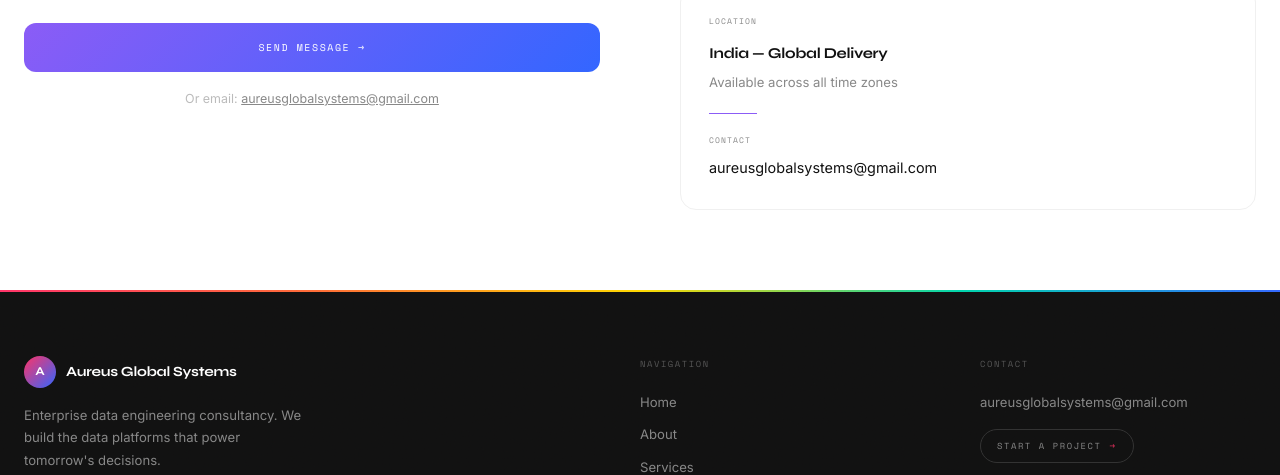
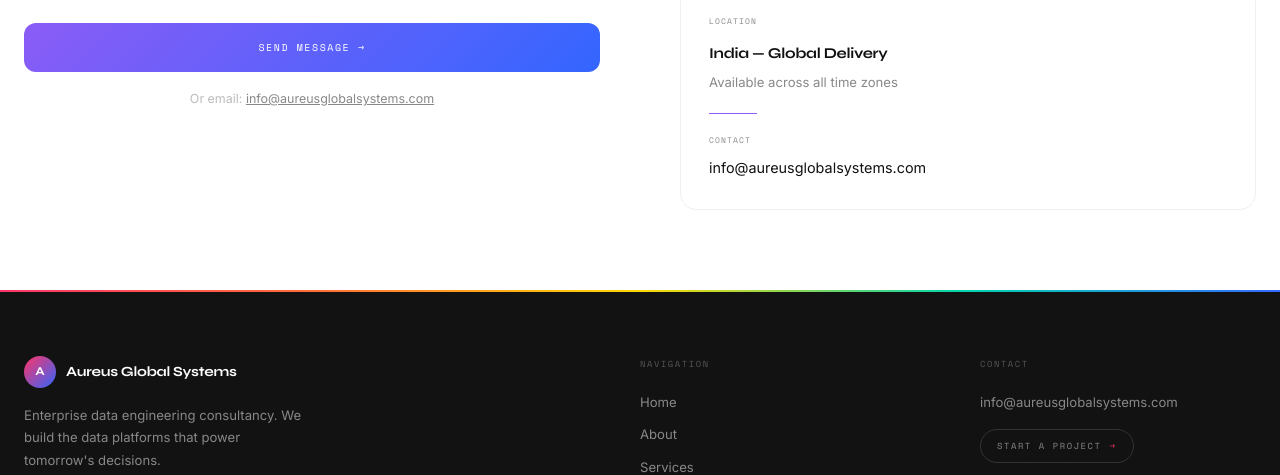
Before and after one commit to aureusglobalsystems/CoWebsite, a Next.js app: page /contact in a window 1280 px wide. Shown: the part 1054-1529 px from the top of the page. Built offline with nearby package versions, Linux system fonts and the light colour scheme.

Commit message:
Updated Mail

```diff
--- a/app/contact/page.tsx
+++ b/app/contact/page.tsx
@@ -88,7 +88,7 @@
                   <div style={{ width: '64px', height: '64px', borderRadius: '50%', background: ACCENT, display: 'flex', alignItems: 'center', justifyContent: 'center', margin: '0 auto 24px', color: 'white', fontSize: '1.5rem' }}>✓</div>
                   <h3 style={{ fontFamily: 'Syne, sans-serif', fontWeight: 800, fontSize: '24px', letterSpacing: '-0.03em', marginBottom: '12px' }}>Message Received</h3>
                   <p style={{ fontFamily: 'Inter, sans-serif', color: '#888', lineHeight: 1.6 }}>We'll be in touch within 24 hours.</p>
-                  <a href="mailto:aureusglobalsystems@gmail.com" style={{ display: 'inline-block', marginTop: '24px', fontFamily: 'Space Mono, monospace', fontSize: '0.55rem', letterSpacing: '0.14em', textTransform: 'uppercase', color: '#888', textDecoration: 'none' }}>
+                  <a href="mailto:info@aureusglobalsystems.com" style={{ display: 'inline-block', marginTop: '24px', fontFamily: 'Space Mono, monospace', fontSize: '0.55rem', letterSpacing: '0.14em', textTransform: 'uppercase', color: '#888', textDecoration: 'none' }}>
                     Or email us directly →
                   </a>
                 </div>
@@ -155,7 +155,7 @@
 
                   {status === 'error' && (
                     <p style={{ fontFamily: 'Inter, sans-serif', color: '#ef4444', fontSize: '0.82rem' }}>
-                      Something went wrong. Email us at aureusglobalsystems@gmail.com
+                      Something went wrong. Email us at info@aureusglobalsystems.com
                     </p>
                   )}
 
@@ -171,8 +171,8 @@
 
                   <p style={{ fontFamily: 'Inter, sans-serif', color: '#bbb', fontSize: '0.78rem', textAlign: 'center' }}>
                     Or email:{' '}
-                    <a href="mailto:aureusglobalsystems@gmail.com" style={{ color: '#888', textDecoration: 'underline' }}>
-                      aureusglobalsystems@gmail.com
+                    <a href="mailto:info@aureusglobalsystems.com" style={{ color: '#888', textDecoration: 'underline' }}>
+                      info@aureusglobalsystems.com
                     </a>
                   </p>
                 </form>
@@ -200,8 +200,8 @@
                 <p style={{ fontFamily: 'Inter, sans-serif', color: '#888', fontSize: '0.82rem', marginTop: '4px' }}>Available across all time zones</p>
                 <div style={{ width: '48px', height: '1px', background: ACCENT, margin: '20px 0' }} />
                 <p style={{ fontFamily: 'Space Mono, monospace', fontSize: '0.5rem', letterSpacing: '0.14em', textTransform: 'uppercase', color: '#888', marginBottom: '8px' }}>Contact</p>
-                <a href="mailto:aureusglobalsystems@gmail.com" style={{ fontFamily: 'Inter, sans-serif', fontSize: '0.9rem', color: '#111', textDecoration: 'none', transition: 'color 0.2s' }}>
-                  aureusglobalsystems@gmail.com
+                <a href="mailto:info@aureusglobalsystems.com" style={{ fontFamily: 'Inter, sans-serif', fontSize: '0.9rem', color: '#111', textDecoration: 'none', transition: 'color 0.2s' }}>
+                  info@aureusglobalsystems.com
                 </a>
               </div>
             </div>
--- a/components/layout/Footer.tsx
+++ b/components/layout/Footer.tsx
@@ -99,7 +99,7 @@
           <div>
             <p style={{ ...LABEL, color: '#555', display: 'block', marginBottom: '20px' }}>Contact</p>
             <a
-              href="mailto:aureusglobalsystems@gmail.com"
+              href="mailto:info@aureusglobalsystems.com"
               style={{
                 fontFamily: 'Inter, sans-serif', color: '#888', fontSize: '0.82rem',
                 display: 'block', marginBottom: '16px', textDecoration: 'none',
@@ -108,7 +108,7 @@
               onMouseEnter={e => (e.currentTarget.style.color = 'white')}
               onMouseLeave={e => (e.currentTarget.style.color = '#888')}
             >
-              aureusglobalsystems@gmail.com
+              info@aureusglobalsystems.com
             </a>
             <a
               href="/contact"
```
